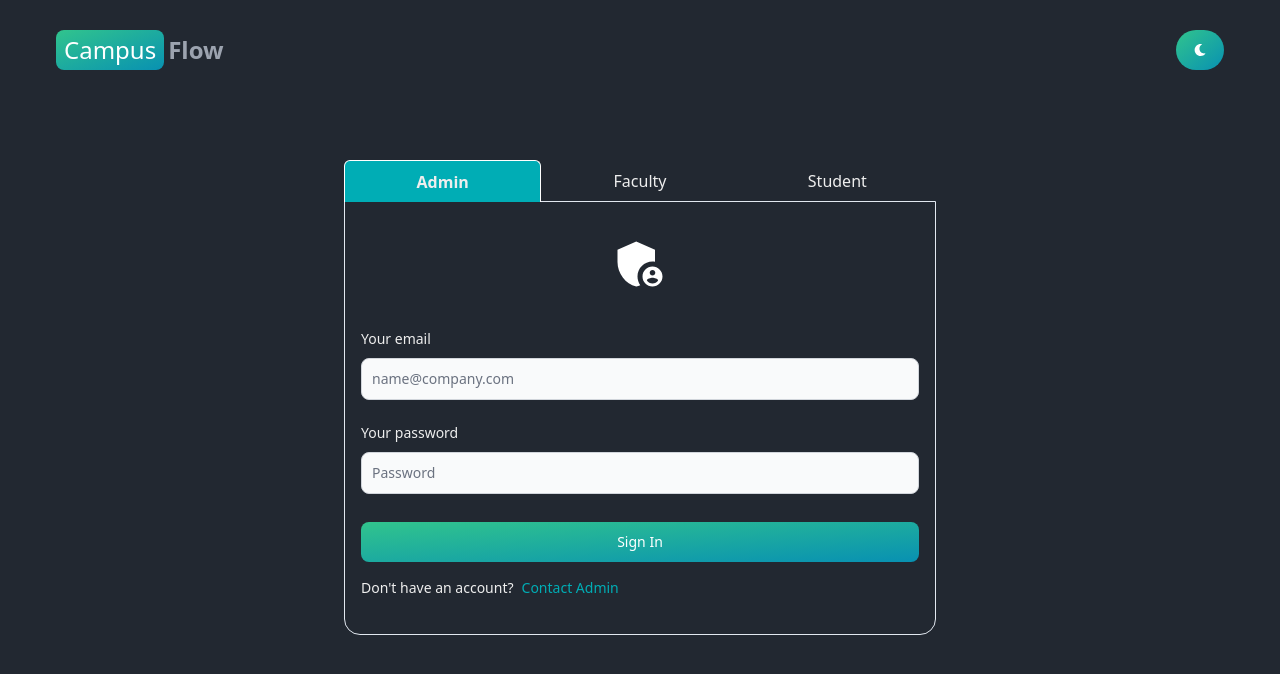
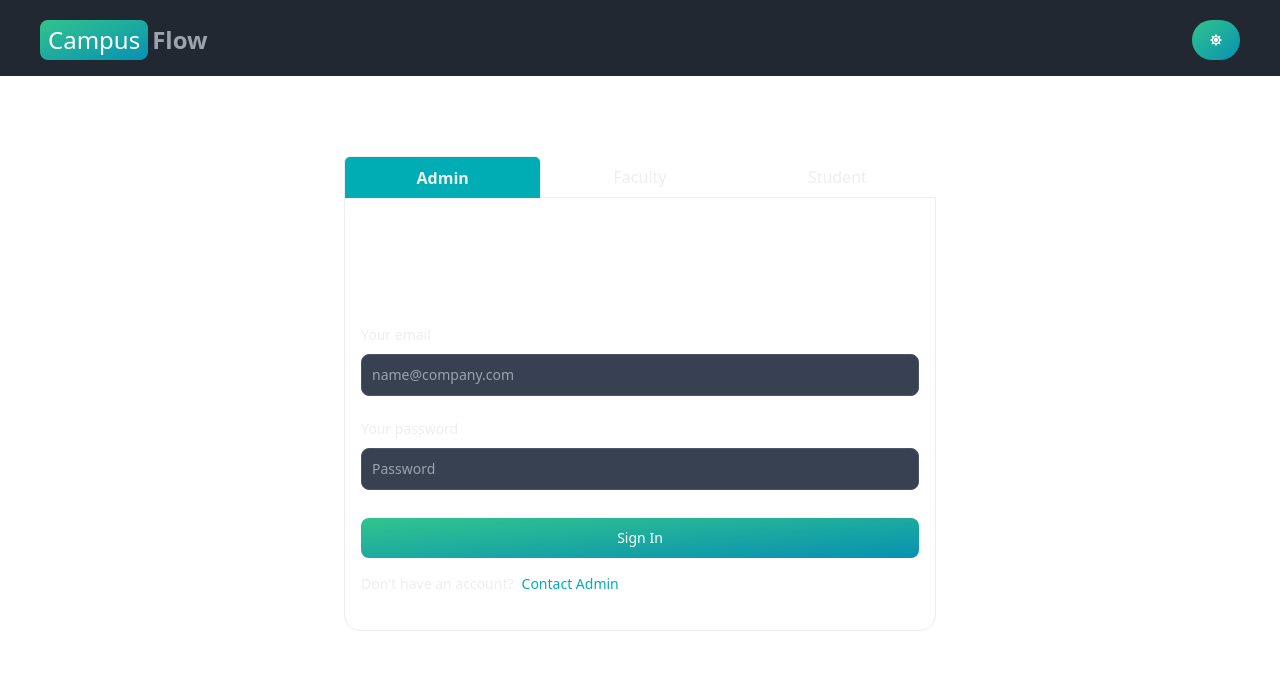
Before and after one commit to anshikamahajan09/mern-cms, a React (Vite) app in the folder client/: page / in a window 1280 px wide. Shown: the top 674 px of the page. Built offline with nearby package versions, Linux system fonts and the light colour scheme.

Commit message:
add theme to all pages

```diff
--- a/client/index.html
+++ b/client/index.html
@@ -6,7 +6,7 @@
     <meta name="viewport" content="width=device-width, initial-scale=1.0" />
     <title>MERN CMS</title>
   </head>
-  <body style="background-color: #222831;font-family: system-ui, -apple-system, BlinkMacSystemFont, 'Segoe UI', Roboto, Oxygen, Ubuntu, Cantarell, 'Open Sans', 'Helvetica Neue', sans-serif;">
+  <body style="font-family: system-ui, -apple-system, BlinkMacSystemFont, 'Segoe UI', Roboto, Oxygen, Ubuntu, Cantarell, 'Open Sans', 'Helvetica Neue', sans-serif;">
     <div  id="root"></div>
     <script type="module" src="/src/main.jsx"></script>
   </body>
--- a/client/src/components/Header.jsx
+++ b/client/src/components/Header.jsx
@@ -1,13 +1,16 @@
 import { Button, Navbar} from "flowbite-react";
 import { Link } from "react-router-dom";
+import { FaMoon, FaSun } from "react-icons/fa";
+import { useSelector, useDispatch } from "react-redux";
+import { toggleTheme } from "../redux/theme/themeSlice";
 
-import { FaMoon, FaSun } from "react-icons/fa";
+export default function Header() {
+  const {theme} = useSelector((state) => state.theme);
+  const dispatch = useDispatch();
 
 
-export default function Header() {
   return (
-    <div className="px-10 pt-5">
-      <Navbar className="bg-[#222831] ">
+      <div className="dark:bg-[#222831] px-10 pt-5 pb-4 flex justify-between bg-white">
         <Link
           to="/"
           className="self-center whitespace-nowrap text-sm sm:text-xl font-semibold dark:text-white"
@@ -19,9 +22,9 @@ export default function Header() {
           <span className="text-gray-400  text-xl sm:text-2xl ml-1">Flow</span>
         </Link>
         <div className="flex gap-2 md:order-2">
-          <Button className="w-12 h-10 hidden sm:inline bg-black" gradientDuoTone='greenToBlue' pill>
-            {/* {theme === "light" ? <FaMoon /> : <FaSun />} */}
-            <FaMoon />
+          <Button className="w-12 h-10 hidden sm:inline bg-black" gradientDuoTone='greenToBlue' pill onClick={()=>dispatch(toggleTheme())}>
+            {theme === "light" ? <FaMoon /> : <FaSun />}
+
           </Button>
 
           {/* {currentUser ? (
@@ -83,7 +86,6 @@ export default function Header() {
           Projects
         </Link>
       </Navbar.Collapse> */}
-      </Navbar>
-    </div>
+      </div>
   );
 }
--- a/client/src/components/SignInForm.jsx
+++ b/client/src/components/SignInForm.jsx
@@ -12,7 +12,7 @@ export function SignInForm({
     <div className="flex-1">
       <form onSubmit={handleFormSubmit} className="flex flex-col gap-5">
         <div>
-          <Label className="text-[#eeeeee]" value="Your email" />
+          <Label className="dark:text-[#eeeeee] text-[#222831]" value="Your email" />
           <TextInput
             className="mt-2"
             type="email"
@@ -23,7 +23,7 @@ export function SignInForm({
           />
         </div>
         <div>
-          <Label className="text-[#eeeeee]" value="Your password" />
+          <Label className="dark:text-[#eeeeee] text-[#222831]" value="Your password" />
           <TextInput
             className="mt-2"
             type="password"
--- /dev/null
+++ b/client/src/components/ThemeProvider.jsx
@@ -0,0 +1,12 @@
+import {useSelector} from 'react-redux';
+
+export default function ThemeProvider({children}) {
+    const {theme} = useSelector(state => state.theme);
+  return (
+    <div className={theme}>
+        <div className={`bg-${theme === 'light' ? 'white' : '[#222831]'} text-${theme === 'light' ? 'gray-700' : 'gray-200'} min-h-screen`}>
+            {children}
+        </div>
+    </div>
+  )
+}
--- a/client/src/main.jsx
+++ b/client/src/main.jsx
@@ -7,6 +7,7 @@ import { extendTheme } from "@chakra-ui/react";
 import { store, persistor } from "./redux/store.js";
 import { Provider } from "react-redux";
 import { PersistGate } from "redux-persist/integration/react";
+import ThemeProvider from "./components/ThemeProvider.jsx";
 
 const colors = {
   brand: {
@@ -23,7 +24,9 @@ ReactDOM.createRoot(document.getElementById("root")).render(
   <PersistGate persistor={persistor}>
     <Provider store={store}>
     <ChakraProvider theme={theme}>
+      <ThemeProvider>
       <App />
+      </ThemeProvider>
     </ChakraProvider>
   </Provider>
   </PersistGate>
--- a/client/src/pages/SignIn.jsx
+++ b/client/src/pages/SignIn.jsx
@@ -1,16 +1,17 @@
-import { Tabs, TabList, TabPanels, Tab, TabPanel } from "@chakra-ui/react";
+import { Tabs, TabList, TabPanels, Tab, TabPanel, border } from "@chakra-ui/react";
 import { useState } from "react";
 import { FaIdCard } from "react-icons/fa";
 import { MdAdminPanelSettings } from "react-icons/md";
 import { LiaChalkboardTeacherSolid } from "react-icons/lia";
 import { useNavigate } from "react-router-dom";
 import { SignInForm } from "../components/SignInForm";
-import { useDispatch} from "react-redux";
+import { useDispatch, useSelector} from "react-redux";
 import { signInSuccess } from "../redux/user/userSlice";
 
 export default function SignIn() {
   const navigate = useNavigate();
   const dispatch = useDispatch();
+  const {theme} = useSelector(state => state.theme);
   const [userType, setUserType] = useState("admin");
   const [loading, setLoading] = useState(false);
   const [error, setError] = useState(null);
@@ -59,14 +60,14 @@ export default function SignIn() {
   return (
     <div className="py-20 w-full px-10 sm:max-w-2xl mx-auto sm:py-20 ">
       <Tabs isFitted variant="enclosed">
-        <TabList textColor="brand.600" mb="1em" margin="0" border="0">
+        <TabList textColor={`${theme==='light'?'brand.800':'brand.600'}`} mb="1em" margin="0" border="0">
           <Tab
             onClick={() => handleTabChange("admin")}
             _selected={{
               bg: "brand.700",
               color: "brand.600",
               fontWeight: "600",
-              border: "1px solid #ffffff",
+              border: `1px solid ${theme === 'light' ? '#222831' : '#eeeeee'}`,
               borderBottom: "0",
             }}
           >
@@ -78,7 +79,7 @@ export default function SignIn() {
               bg: "brand.700",
               color: "brand.600",
               fontWeight: "600",
-              border: "1px solid #ffffff",
+              border: `1px solid ${theme === 'light' ? '#222831' : '#eeeeee'}`,
               borderBottom: "0",
             }}
           >
@@ -90,24 +91,24 @@ export default function SignIn() {
               bg: "brand.700",
               color: "brand.600",
               fontWeight: "600",
-              border: "1px solid #ffffff",
+              border: `1px solid ${theme === 'light' ? '#222831' : '#eeeeee'}`,
               borderBottom: "0",
             }}
           >
             Student
           </Tab>
         </TabList>
-        <div className="border rounded-2xl rounded-tl-none rounded-tr-none">
+        <div className="border border-[#222831] dark:border-[#eeeeee] rounded-2xl rounded-tl-none rounded-tr-none">
           {userType === "admin" && (
-            <MdAdminPanelSettings className="text-4xl sm:text-6xl flex justify-center w-full mb-4 mt-8 text-white" />
+            <MdAdminPanelSettings className="text-4xl sm:text-6xl flex justify-center w-full mb-4 mt-8 dark:text-white" />
           )}
           {userType === "faculty" && (
-            <LiaChalkboardTeacherSolid className="text-4xl sm:text-6xl flex justify-center w-full mb-4 mt-8 text-white" />
+            <LiaChalkboardTeacherSolid className="text-4xl sm:text-6xl flex justify-center w-full mb-4 mt-8 dark:text-white" />
           )}
           {userType === "student" && (
-            <FaIdCard className="text-4xl sm:text-6xl flex justify-center w-full mb-4 mt-8 text-white" />
+            <FaIdCard className="text-4xl sm:text-6xl flex justify-center w-full mb-4 mt-8 dark:text-white " />
           )}
-          <TabPanels pb="5" textColor="brand.600">
+          <TabPanels pb="5" textColor={`${theme==='light'?'brand.800':'brand.600'}`}>
             <TabPanel>
             <SignInForm
                 userType={userType}
--- a/client/src/redux/theme/themeSlice.js
+++ b/client/src/redux/theme/themeSlice.js
@@ -1,7 +1,7 @@
 import {createSlice} from '@reduxjs/toolkit';
 
 const initialState = {
-    theme:'light'
+    theme:'dark'
 }
 
 const themeSlice = createSlice({
```
Also changed, not shown: 1 other file (tests, documents, lock files or other folders).
